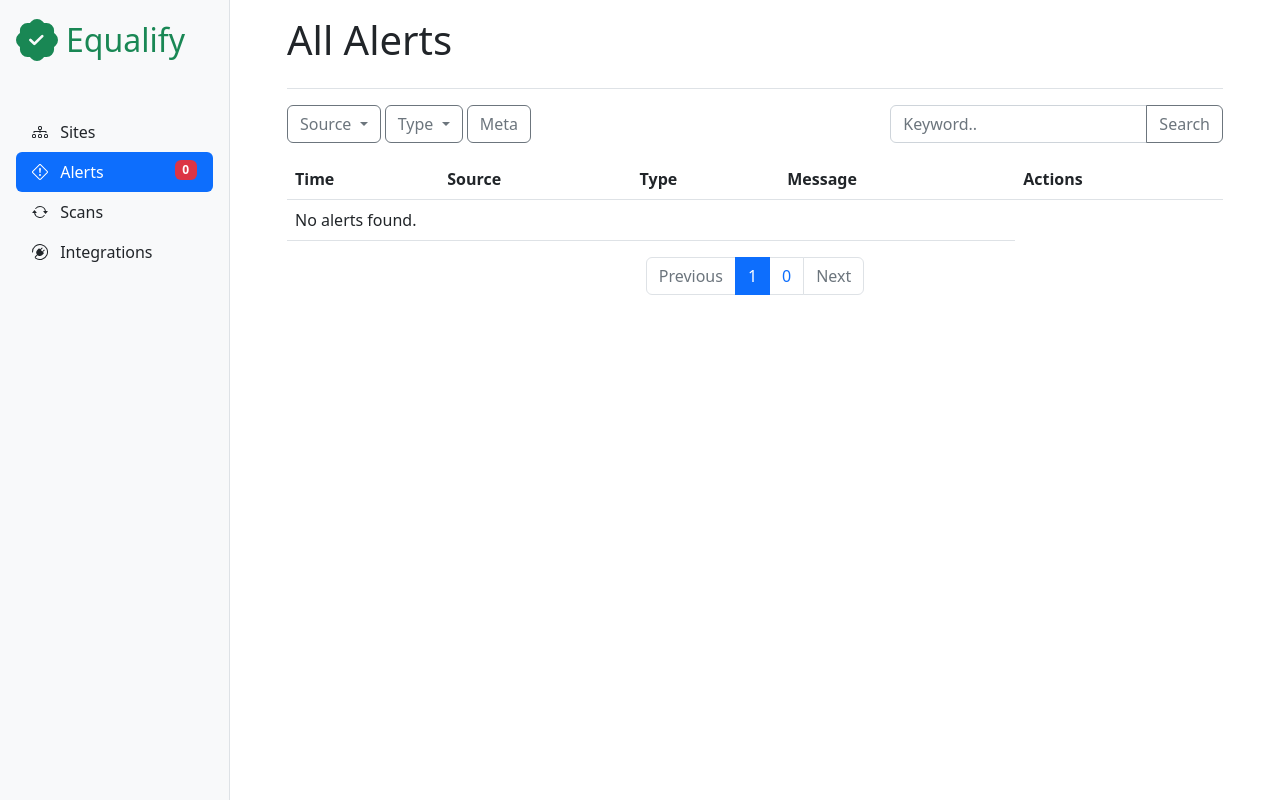
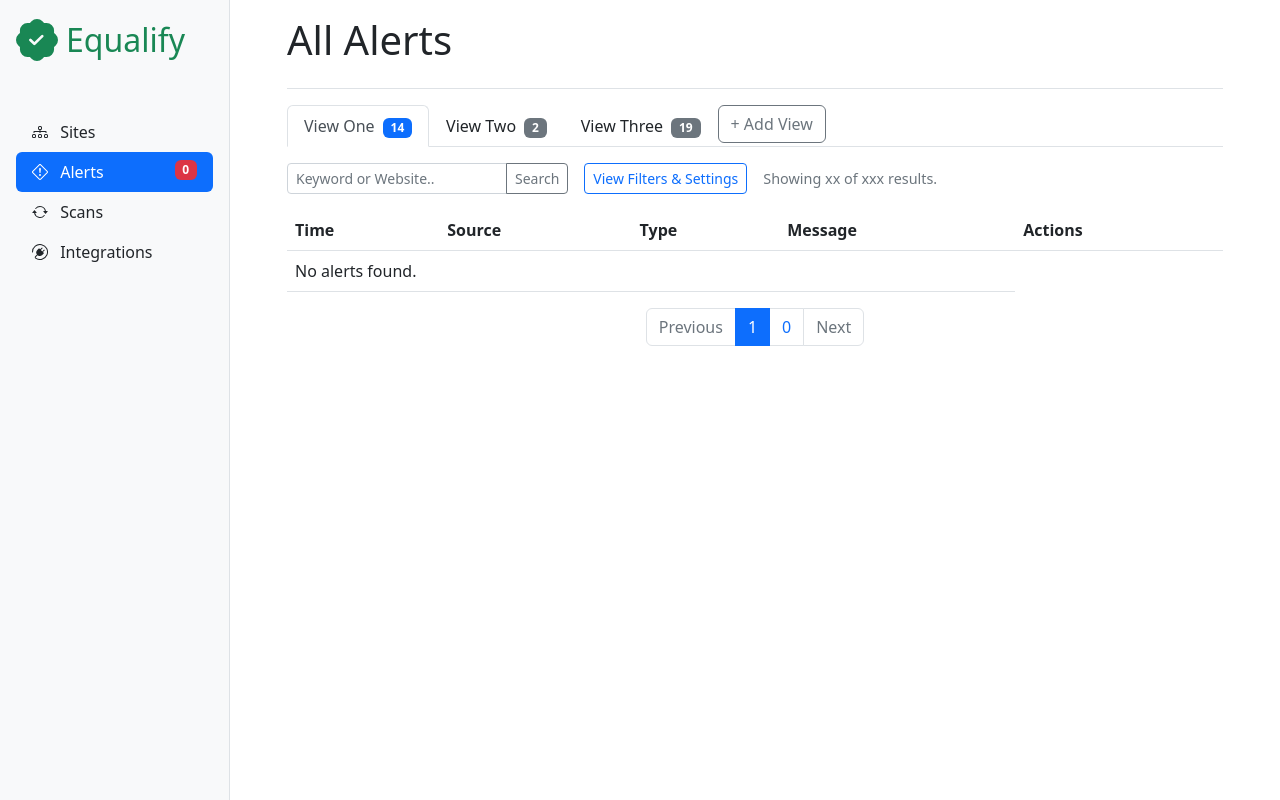
Before and after one commit to EqualifyEverything/equalify, a PHP site: page /index.php?view=alerts in a window 1280 px wide. Run offline with PHP 8.4, Linux system fonts and the light colour scheme; data that the repository does not hold is empty; a stand-in replaces the project's code that opens the database connection.

Commit message:
Add Filter/View UX for alerts

```diff
--- a/theme.css
+++ b/theme.css
@@ -46,3 +46,6 @@ pre code{
 .nav-link{
     color: #212529;
 }
+.fs-7{
+    font-size: .9em;
+}
--- a/views/alerts.php
+++ b/views/alerts.php
@@ -2,35 +2,70 @@
     <h1 class="mb-3 pb-4 border-bottom">
         All Alerts
     </h1>
-    <div class="d-flex">
-        <div class="me-auto" aria-label="Filters">
-            <div class="btn-group">
-                <button class="btn btn-outline-secondary dropdown-toggle" type="button" id="dropdownMenuButton1" data-bs-toggle="dropdown" aria-expanded="false">
-                    Source
-                </button>
-                <ul class="dropdown-menu" aria-labelledby="dropdownMenuButton1">
-                    <li><a class="dropdown-item" href="#">Action</a></li>
-                    <li><a class="dropdown-item" href="#">Another action</a></li>
-                    <li><a class="dropdown-item" href="#">Something else here</a></li>
-                </ul>
-            </div>
-            <div class="btn-group">
-                <button class="btn btn-outline-secondary dropdown-toggle" type="button" id="dropdownMenuButton1" data-bs-toggle="dropdown" aria-expanded="false">
-                    Type
-                </button>
-                <ul class="dropdown-menu" aria-labelledby="dropdownMenuButton1">
-                    <li><a class="dropdown-item" href="#">Action</a></li>
-                    <li><a class="dropdown-item" href="#">Another action</a></li>
-                    <li><a class="dropdown-item" href="#">Something else here</a></li>
-                </ul>
-            </div>
-            <button type="button" class="btn btn-outline-secondary">Meta</button>
-        </div>
-        <div class="" aria-label="Search">
-            <div class="input-group mb-3">
-                <input type="text" class="form-control" placeholder="Keyword.." aria-label="Search Term" aria-describedby="basic-addon1">
+    <ul class="nav nav-tabs mb-3">
+        <li class="nav-item">
+            <a class="nav-link active" aria-current="page" href="#">View One <span class="ms-1 badge bg-primary rounded">14</span></a>
+        </li>
+        <li class="nav-item">
+            <a class="nav-link" href="#">View Two <span class="ms-1 badge bg-secondary rounded">2</span></a>
+        </li>
+        <li class="nav-item">
+            <a class="nav-link" href="#">View Three <span class="ms-1 badge bg-secondary rounded">19</span></a>
+        </li>
+        <li class="nav-item">
+            <button class="btn btn-outline-secondary" data-bs-toggle="modal" data-bs-target="#viewSettingsModal">+ Add View</button>
+        </li>
+    </ul>
+
+    <div class="row row-cols-lg-auto g-3 align-items-center mb-3">
+        <div class="col-12">
+            <div class="input-group input-group-sm">
+                <input type="text" class="form-control" placeholder="Keyword or Website.." aria-label="Search Term" aria-describedby="basic-addon1">
                 <button class="btn btn-outline-secondary" type="button">Search</button>
             </div>
+        </div>
+        <div class="col-12">
+            <button type="button" class="btn btn-sm btn-outline-primary" data-bs-toggle="modal" data-bs-target="#viewSettingsModal">
+                View Filters & Settings
+            </button>
+            <div class="modal fade" id="viewSettingsModal" aria-labelledby="filterModalLabel" tabindex="-1">
+                <div class="modal-dialog modal-dialog-centered">
+                    <div class="modal-content">
+                        <div class="modal-header">
+                            <h2 class="modal-title h4" id="filterModalLabel">"View One"</h2>
+                            <button type="button" class="btn-close" data-bs-dismiss="modal" aria-label="Close"></button>
+                        </div>
+                        <form action="actions/save_alert_filters.php">
+                            <div class="modal-body">
+                                <h3 class="h5">Settings</h3>
+                                <div class="mb-3">
+                                    <label for="viewSetting1" class="form-label">View Name</label>
+                                    <input type="text" id="viewSetting2" class="form-control" aria-describedby="metaFilter1Help" value="View One">
+                                </div>
+                                <hr>
+                                <h3 class="h5">Filters</h3>
+                                <div class="mb-3">
+                                    <label for="metaFilter1" class="form-label">Little Forrest Guidelines</label>
+                                    <input type="text" id="metaFilter1" class="form-control" aria-describedby="metaFilter1Help">
+                                    <div id="metaFilter1Help" class="form-text">All possible guidelines are listed on <a href="https://littleforest.co.uk/">Little Forrest's website</a>. Separate guidelines with commas.</div>
+                                </div>
+                                <div class="mb-3">
+                                    <label for="metaFilter1" class="form-label">Little Forrest Tags</label>
+                                    <input type="text" id="metaFilter1" class="form-control" aria-describedby="metaFilter2Help">
+                                    <div id="metaFilter2Help" class="form-text">All possible tags are listed on <a href="https://littleforest.co.uk/">Little Forrest's website</a>. Separate tags with commas.</div>
+                                </div>
+                            </div>
+                            <div class="modal-footer">
+                                <button type="submit" class="btn btn-outline-danger">Delete View</button>
+                                <button type="submit" class="btn btn-primary">Save View</button>
+                            </div>
+                        </form>
+                    </div>
+                </div>
+            </div>
+        </div>
+        <div class="col-12 fs-7 text-secondary">
+            Showing xx of xxx results.
         </div>
     </div>
     <table class="table">
```
Also changed, not shown: actions/save_alert_filters.php (added, +10 -0 lines).
